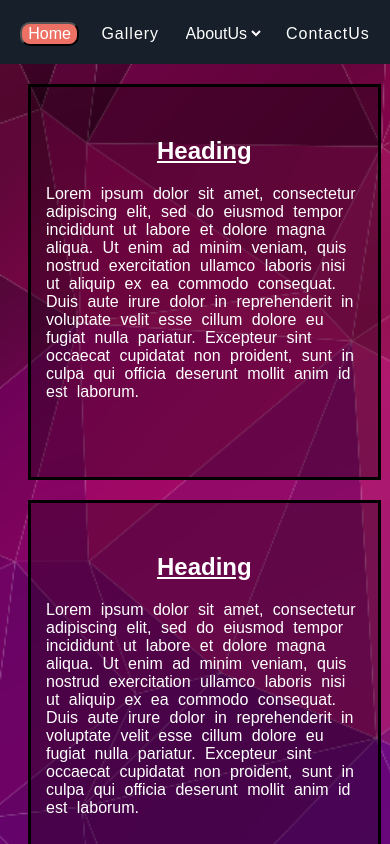
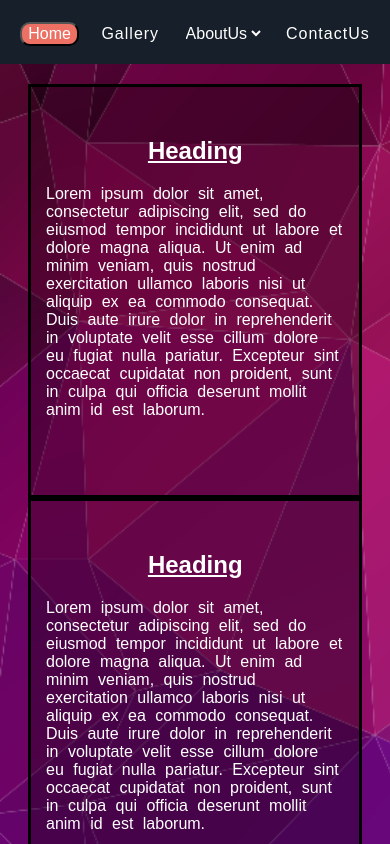
Before and after one commit to ShariRoluthon/ResponsiveProject, a plain HTML site: page index.html in a window 390 px wide. Shown: the top 844 px of the page. Drawn offline with Linux system fonts and the light colour scheme.

Commit message:
Update index.css

```diff
--- a/index.css
+++ b/index.css
@@ -70,7 +70,7 @@ body{
 	    height: 7em;
 	    text-align: center;
 	}
-	@media screen and (max-width:800px){
+	@media screen and (max-width:800px) and (min-width:410px){
 		.flex-container{
 			flex-direction: column;
 		}
@@ -80,6 +80,14 @@ body{
 		}
 	}
 	@media screen and (max-width:450px){
+		.flex-container{
+			flex-direction: column;
+		}
+		.box1,.box2,.box3{
+			width:82%;
+		}
+	}
+	@media screen and (max-width:450px){
 		.NavBar{
 			word-spacing: 17px;
 		}
```
